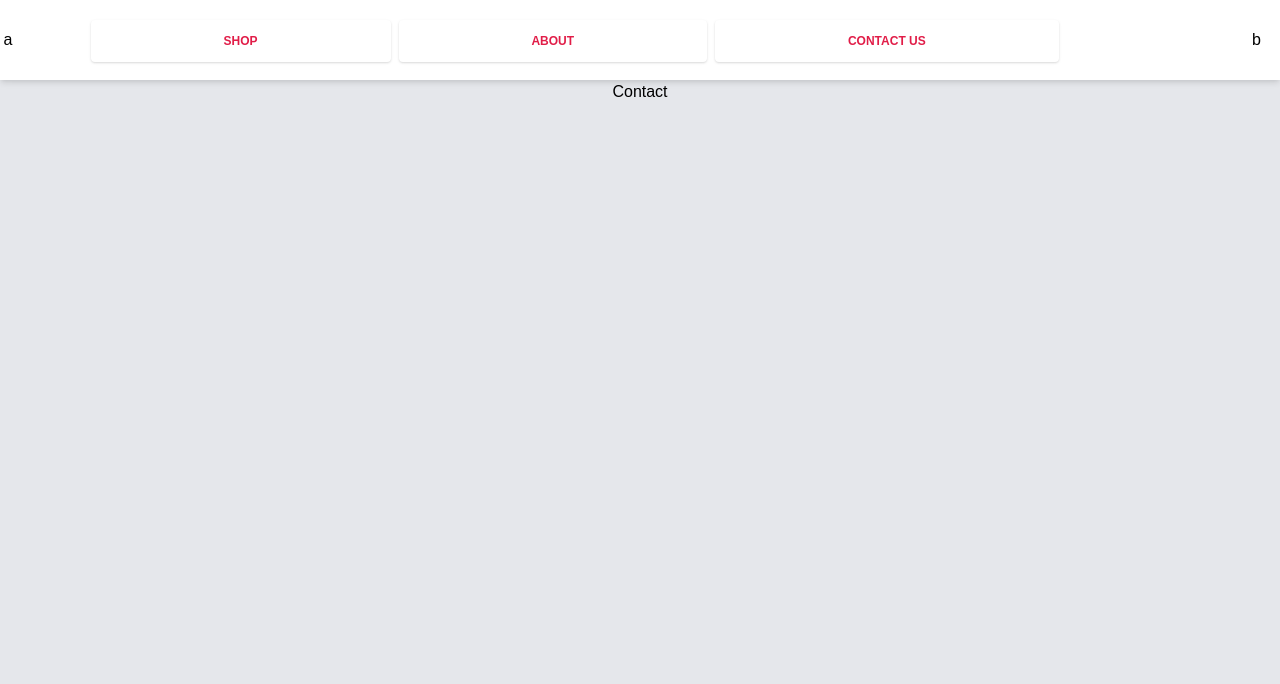
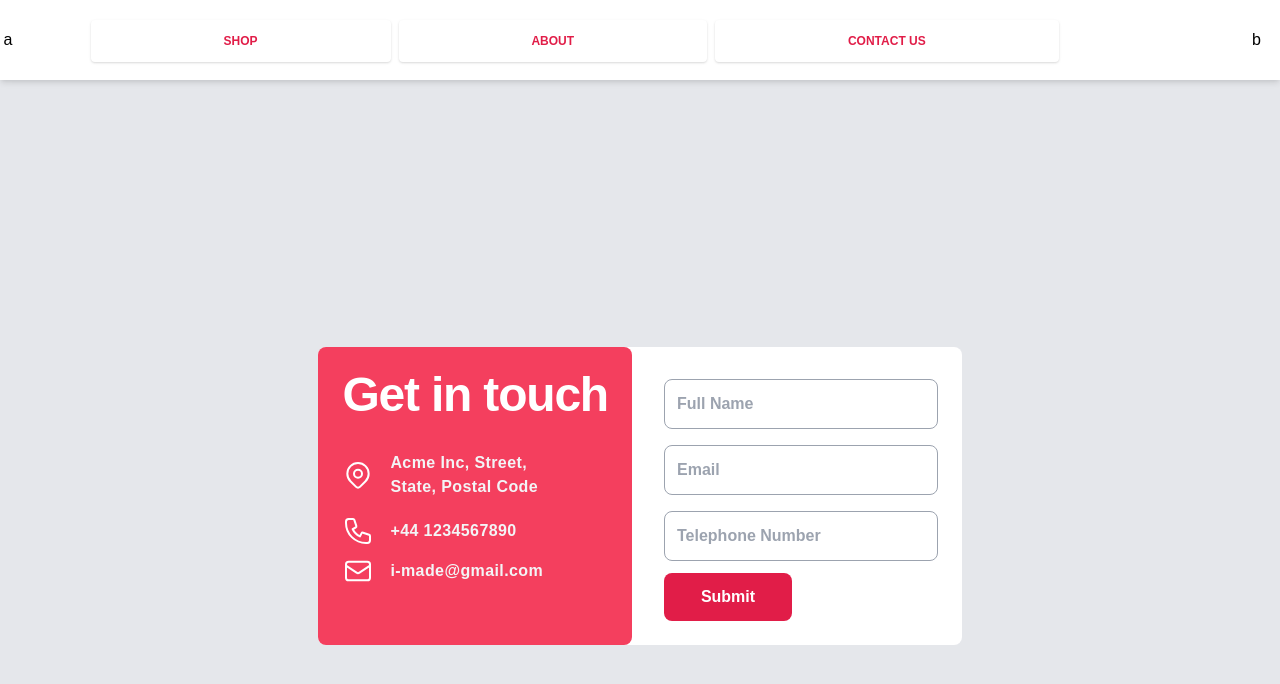
Before and after one commit to dedeleono/iMade, a React (Create React App) app: page /contact in a window 1280 px wide. Shown: the top 684 px of the page. Built offline with nearby package versions, Linux system fonts and the light colour scheme.

Commit message:
contact component

```diff
--- a/src/App.js
+++ b/src/App.js
@@ -16,7 +16,7 @@
           <Redirect to="/404" />*/}
           <Route path="/landing" component={Landing}>Landing</Route>
           <Route path="/about" component={About}>About/Instagram</Route>
-          <Route path="/contact" component={Contact}>Contact</Route>
+          <Route path="/contact" component={Contact}/>
           <Route path="/" exact={true} component={Shop}/>
         </Switch>
       </Layout>
--- a/src/components/Contact/Contact.js
+++ b/src/components/Contact/Contact.js
@@ -1,6 +1,72 @@
 const Contact = (props) => {
+
     return(
-        <div>Contact</div>
+        <>
+        <div class="relative flex items-top justify-center min-h-screen sm:items-center sm:pt-0">
+                <div class="max-w-6xl mx-auto sm:px-6 lg:px-8">
+                    <div class="mt-8 overflow-hidden">
+                        <div class="grid grid-cols-1 md:grid-cols-2 sm:rounded-lg bg-white">
+                            <div class="p-6 mr-2 bg-red-500 sm:rounded-lg">
+                                <h1 class="text-4xl sm:text-5xl text-white font-extrabold tracking-tight">
+                                    Get in touch
+                                </h1>
+
+
+                                <div class="flex items-center mt-8 text-gray-100">
+                                    <svg fill="none" stroke="white" stroke-linecap="round" stroke-linejoin="round" stroke-width="1.5" viewBox="0 0 24 24" class="w-8 h-8 text-gray-500">
+                                        <path stroke-linecap="round" stroke-linejoin="round" stroke-width="1.5" d="M17.657 16.657L13.414 20.9a1.998 1.998 0 01-2.827 0l-4.244-4.243a8 8 0 1111.314 0z"/>
+                                        <path stroke-linecap="round" stroke-linejoin="round" stroke-width="1.5" d="M15 11a3 3 0 11-6 0 3 3 0 016 0z"/>
+                                    </svg>
+                                    <div class="ml-4 text-md tracking-wide font-semibold w-40">
+                                        Acme Inc, Street, State,
+                                        Postal Code
+                                    </div>
+                                </div>
+
+                                <div class="flex items-center mt-4 text-gray-100">
+                                    <svg fill="none" stroke="white" stroke-linecap="round" stroke-linejoin="round" stroke-width="1.5" viewBox="0 0 24 24" class="w-8 h-8 text-gray-500">
+                                        <path stroke-linecap="round" stroke-linejoin="round" stroke-width="1.5" d="M3 5a2 2 0 012-2h3.28a1 1 0 01.948.684l1.498 4.493a1 1 0 01-.502 1.21l-2.257 1.13a11.042 11.042 0 005.516 5.516l1.13-2.257a1 1 0 011.21-.502l4.493 1.498a1 1 0 01.684.949V19a2 2 0 01-2 2h-1C9.716 21 3 14.284 3 6V5z"/>
+                                    </svg>
+                                    <div class="ml-4 text-md tracking-wide font-semibold w-40">
+                                        +44 1234567890
+                                    </div>
+                                </div>
+
+                                <div class="flex items-center mt-2 text-gray-100">
+                                    <svg fill="none" stroke="white" stroke-linecap="round" stroke-linejoin="round" stroke-width="1.5" viewBox="0 0 24 24" class="w-8 h-8 text-gray-500">
+                                        <path stroke-linecap="round" stroke-linejoin="round" stroke-width="1.5" d="M3 8l7.89 5.26a2 2 0 002.22 0L21 8M5 19h14a2 2 0 002-2V7a2 2 0 00-2-2H5a2 2 0 00-2 2v10a2 2 0 002 2z"/>
+                                    </svg>
+                                    <div class="ml-4 text-md tracking-wide font-semibold w-40">
+                                        i-made@gmail.com
+                                    </div>
+                                </div>
+                            </div>
+
+                            <form class="p-6 flex flex-col justify-center">
+                                <div class="flex flex-col">
+                                    <label for="name" class="hidden">Full Name</label>
+                                    <input type="name" name="name" id="name" placeholder="Full Name" class="w-100 mt-2 py-3 px-3 rounded-lg bg-white dark:bg-gray-800 border border-gray-400 dark:border-gray-700 text-gray-800 font-semibold focus:border-indigo-500 focus:outline-none"/>
+                                </div>
+
+                                <div class="flex flex-col mt-2">
+                                    <label for="email" class="hidden">Email</label>
+                                    <input type="email" name="email" id="email" placeholder="Email" class="w-100 mt-2 py-3 px-3 rounded-lg bg-white dark:bg-gray-800 border border-gray-400 dark:border-gray-700 text-gray-800 font-semibold focus:border-indigo-500 focus:outline-none"/>
+                                </div>
+
+                                <div class="flex flex-col mt-2">
+                                    <label for="tel" class="hidden">Number</label>
+                                    <input type="tel" name="tel" id="tel" placeholder="Telephone Number" class="w-100 mt-2 py-3 px-3 rounded-lg bg-white dark:bg-gray-800 border border-gray-400 dark:border-gray-700 text-gray-800 font-semibold focus:border-indigo-500 focus:outline-none"/>
+                                </div>
+
+                                <button type="submit" class="md:w-32 bg-red-600 hover:bg-red-400 text-white font-bold py-3 px-6 rounded-lg mt-3 hover:bg-indigo-500 transition ease-in-out duration-300">
+                                    Submit
+                                </button>
+                            </form>
+                        </div>
+                    </div>
+                </div>
+            </div>
+        </>
     )
 }
 
--- a/src/containers/Layout.js
+++ b/src/containers/Layout.js
@@ -11,7 +11,7 @@
                             <Navbar />
                     </header>
                     <main className="overflow-y-auto">
-                        <div className="bg-gray-200 overflow-y-auto h-screen transition duration-500 ease-out flex justify-center w-screen">
+                        <div className="bg-gray-200 overflow-y-hidden h-screen transition duration-500 ease-out flex justify-center w-screen">
                             {this.props.children}
                         </div>
                     </main>
```
